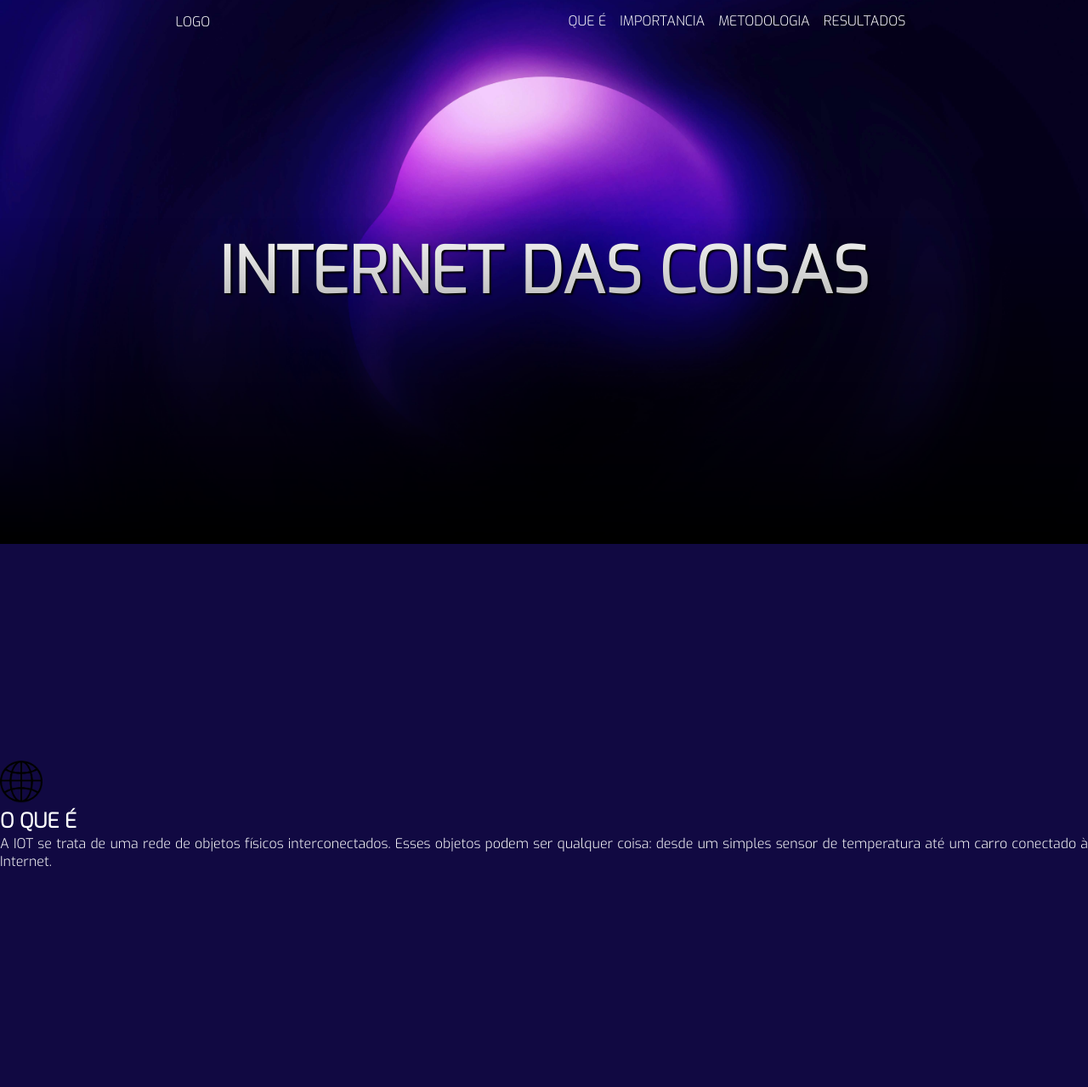
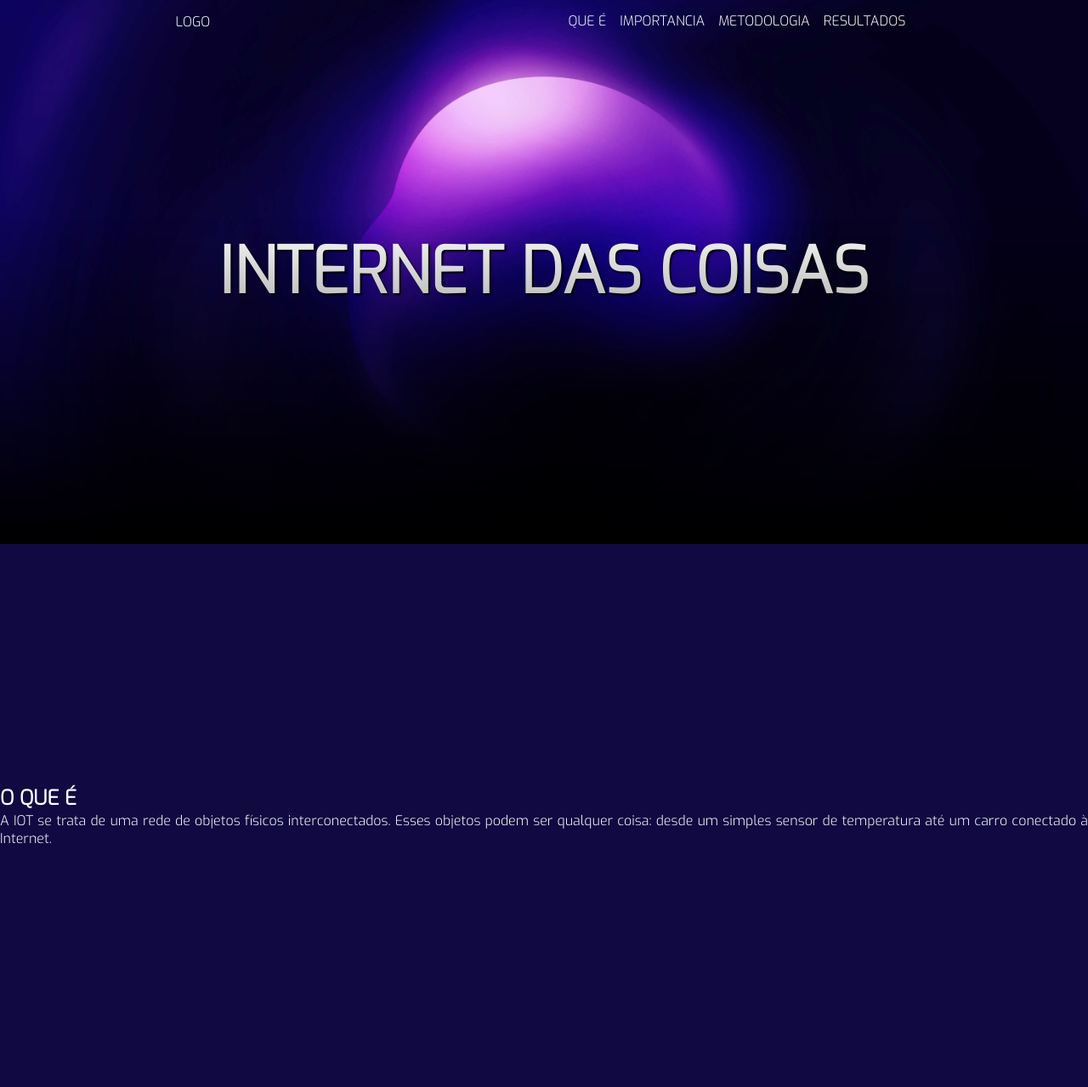
Before and after one commit to NicolasMachado777/SITE-IOT, a PHP site: page / in a window 1280 px wide. Shown: the top 1279 px of the page at 85% size. Run offline with PHP 8.4, Linux system fonts and the light colour scheme.

Commit message:
nicolasalter

```diff
--- a/index.html
+++ b/index.html
@@ -38,7 +38,6 @@
 
         <div id="texto_oque">
             <p>
-                <img src="img/iconnet.png" height="50px " width="50px">
             <h1>O QUE É</h1>
             </p>
             <p>
@@ -72,7 +71,8 @@
             </p>
         </div>
     </section>
-    <section class="parallax" style="background-image: url(img/roubo3.jpg);">
+    <section class="parallax" style="background-image: linear-gradient(to top, rgba(25, 6, 26, 0.9), rgba(31, 10, 37, 0.6)),
+    url(img/roubo3.jpg);">
         <h1> METODOLOGIA </h1>
     </section>
 
--- a/style.css
+++ b/style.css
@@ -155,10 +155,6 @@ section.parallax::after {
     background-color: #110942;
     color: var(--branco);
 }
-#texto_oque{
-
-}
-
 /*_________________________________________________________________________________________________________*/
 
 /*INFLUENCIA (ABNER)*/
@@ -183,7 +179,7 @@ section.parallax::after {
 }
 
 #engrenagem{
-    animation: girar ease 0.5s infinite;
+    animation: girar ease 2s infinite;
 }
 #anota{
     animation: escrever ease 2s infinite;
@@ -392,8 +388,8 @@ section.parallax::after {
 }
 
 #teste {
-    background-color: #A846A0;
-    color: #000;
+    background-color: rgba(25, 6, 26, 0.6);
+    color: white;
     z-index: 50;
     position: absolute;
     width: 100%;
```
Also changed, not shown: img/roubo6.jpg (added).
